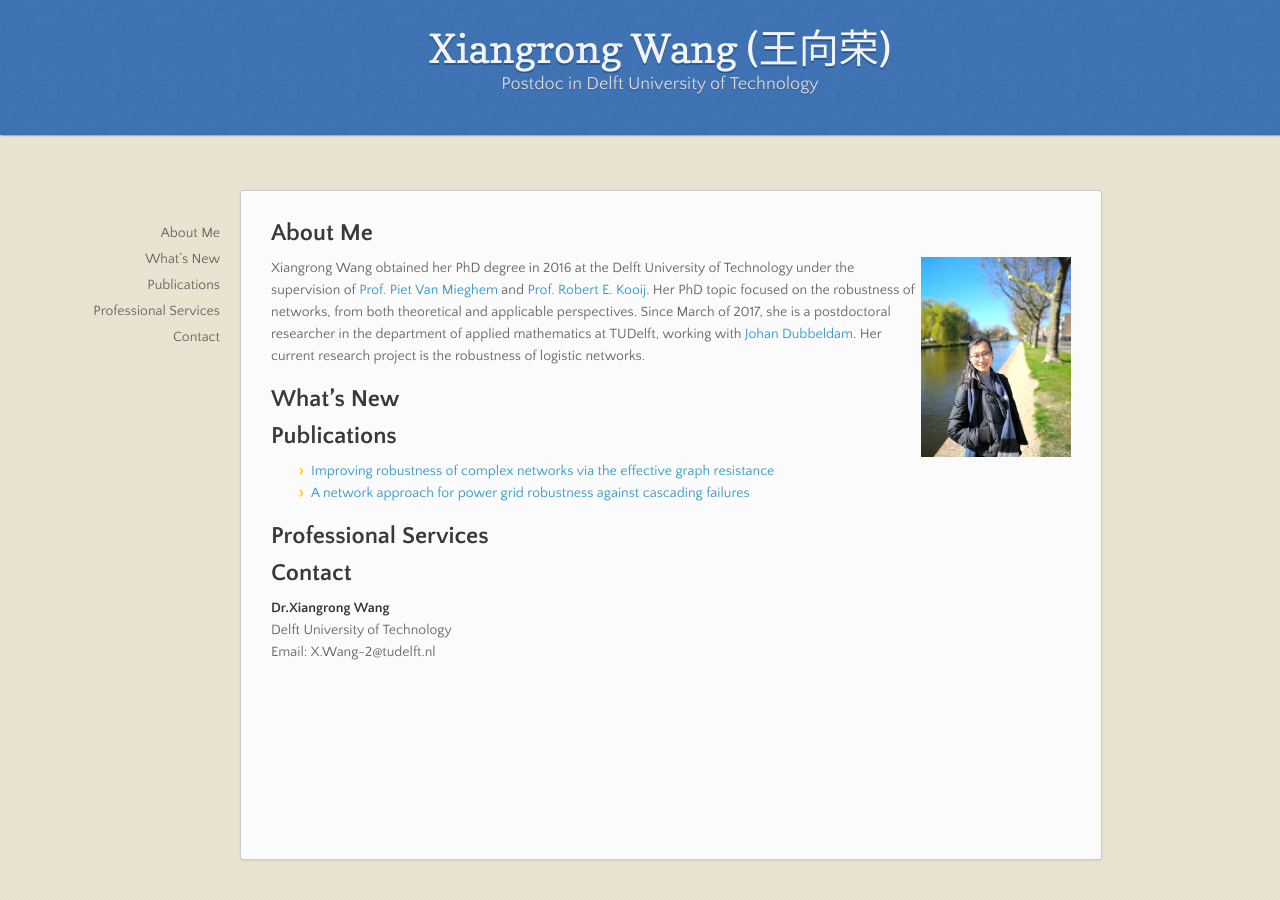
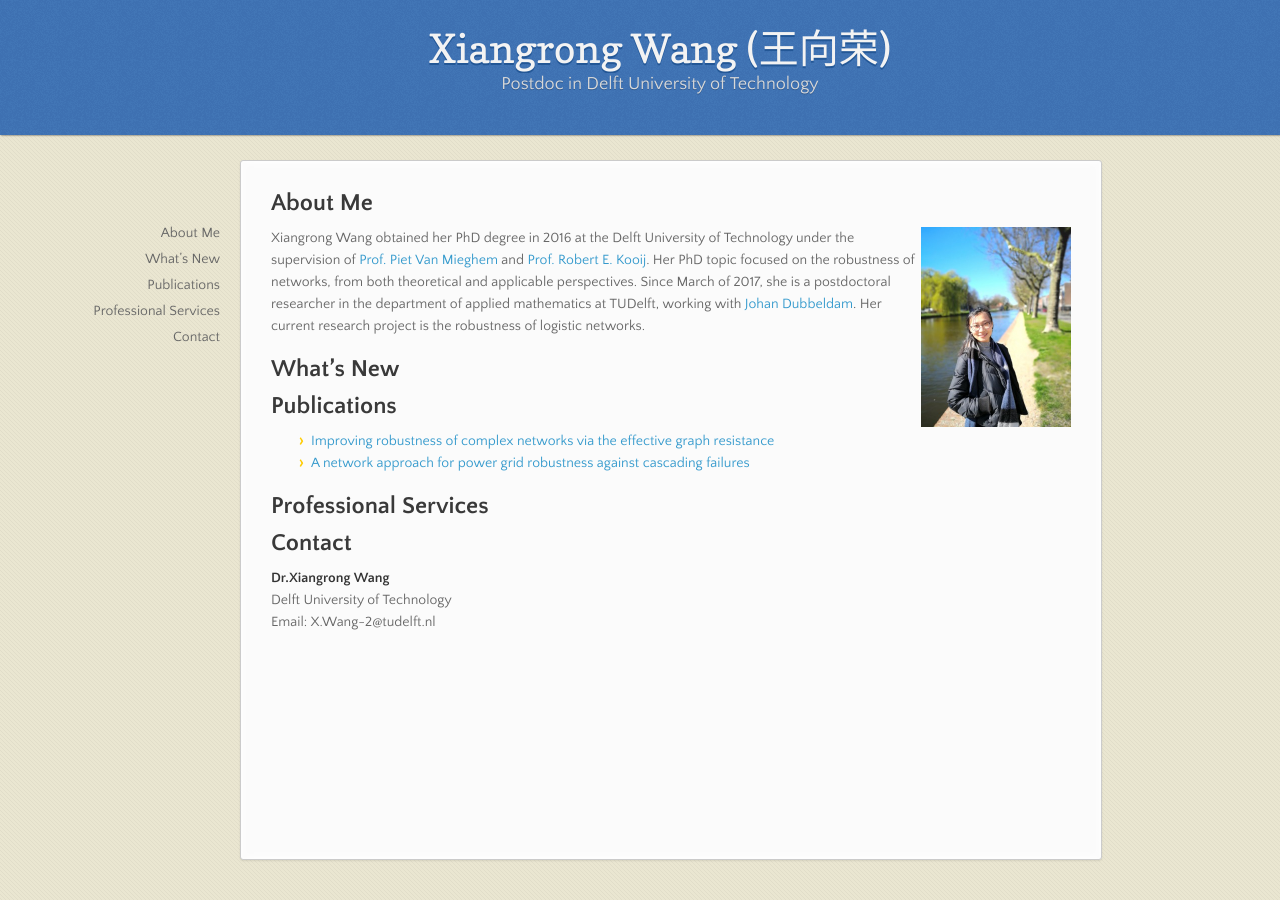
Before and after one commit to xiangrongwang/xiangrongwang.github.io, a Jekyll site: the page built from index.md, in a window 1280 px wide. Built offline with Jekyll 4.4.1, drawn with Linux system fonts in a browser that asks for light colours; nearby versions of some CDN libraries; our own code applies the rules of GitHub Pages for plain Markdown files.

Commit message:
Create jekyll-theme-leap-day.scss

```diff
--- a/_sass/jekyll-theme-leap-day.scss
+++ b/_sass/jekyll-theme-leap-day.scss
@@ -274,7 +274,7 @@ section {
   width:800px;
   padding: 30px 30px 50px 30px;
   margin: 20px 0;
-  margin-top: 190px;
+  margin-top: 160px;
   position:relative;
   background: #fbfbfb;
   border-radius: 3px;
```
